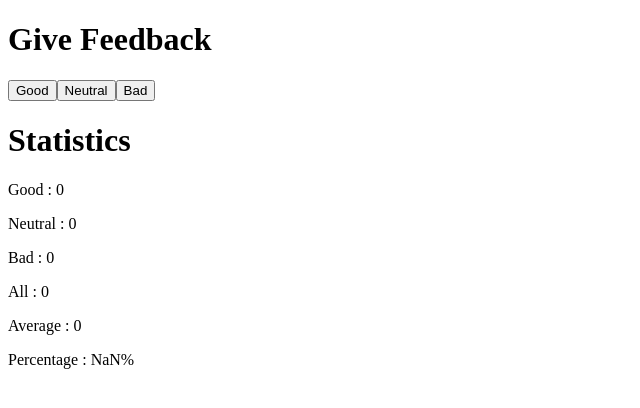
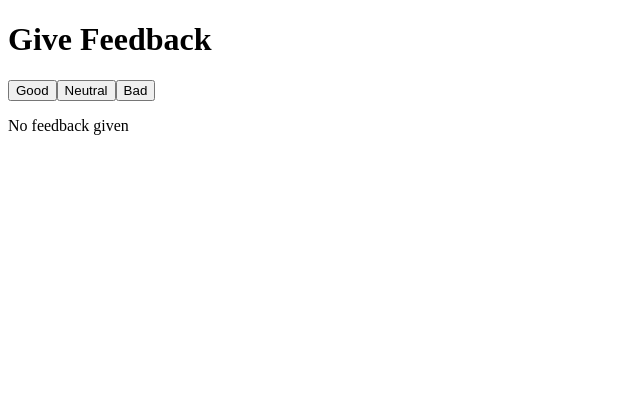
Before and after one commit to SirDon3/part1, a React (Create React App) app in the folder unicafe/: page / in a window 1280 px wide. Shown: the top 408 px of the page, without its empty margins (0-640 px from the left). Built offline with nearby package versions, Linux system fonts and the light colour scheme.

Commit message:
unicafe step4

```diff
--- a/unicafe/src/App.js
+++ b/unicafe/src/App.js
@@ -16,6 +16,15 @@ const Percentage = ({part, whole }) => <p>Percentage : {part / whole * 100}%</p>
 const Statistics = (props) => {
 
   console.log(props)
+
+  if (props.totalAll === 0) {
+    return (
+      <div>
+        <p>No feedback given</p>
+      </div>
+    )
+  }
+
   const avg = 3
 
   return(
```
